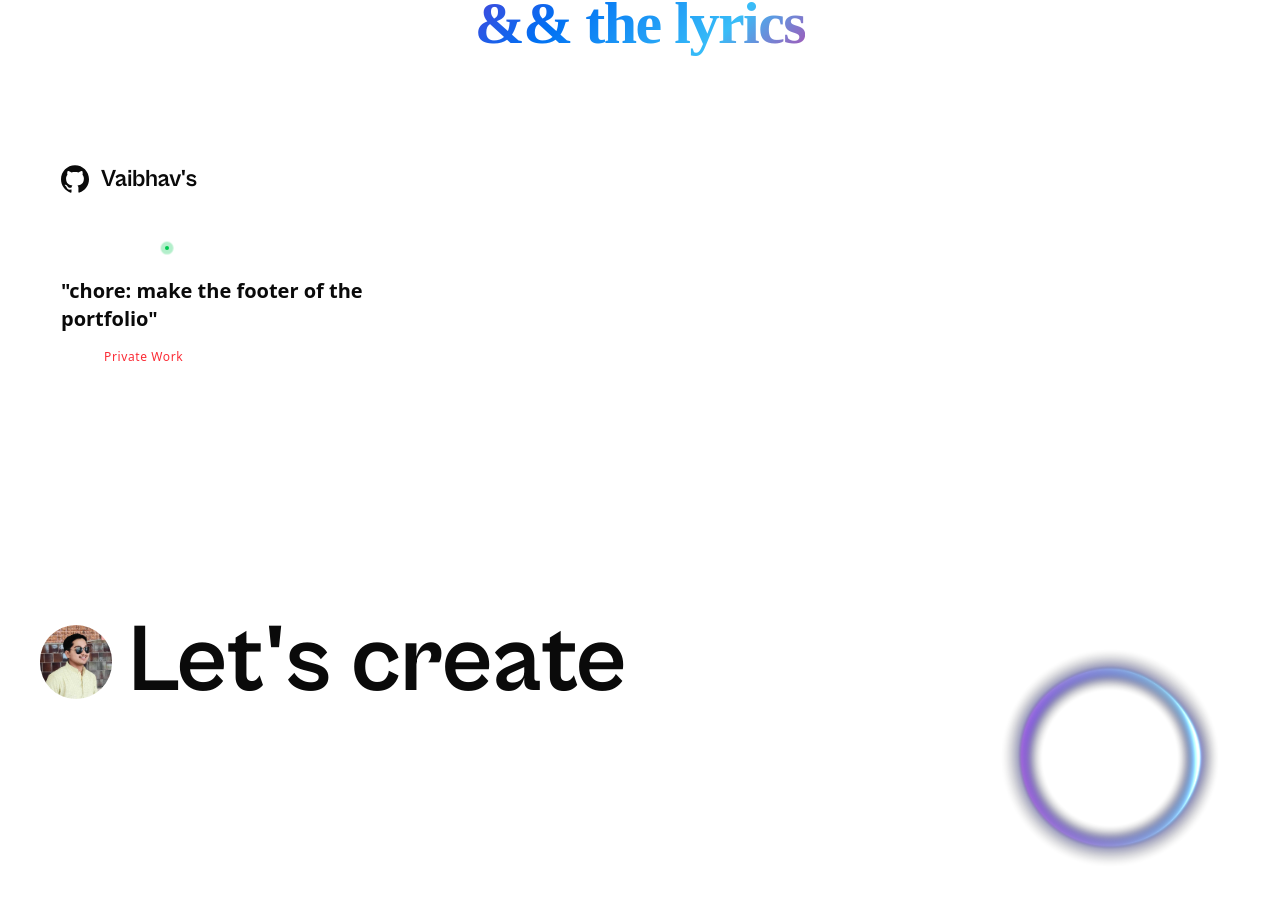
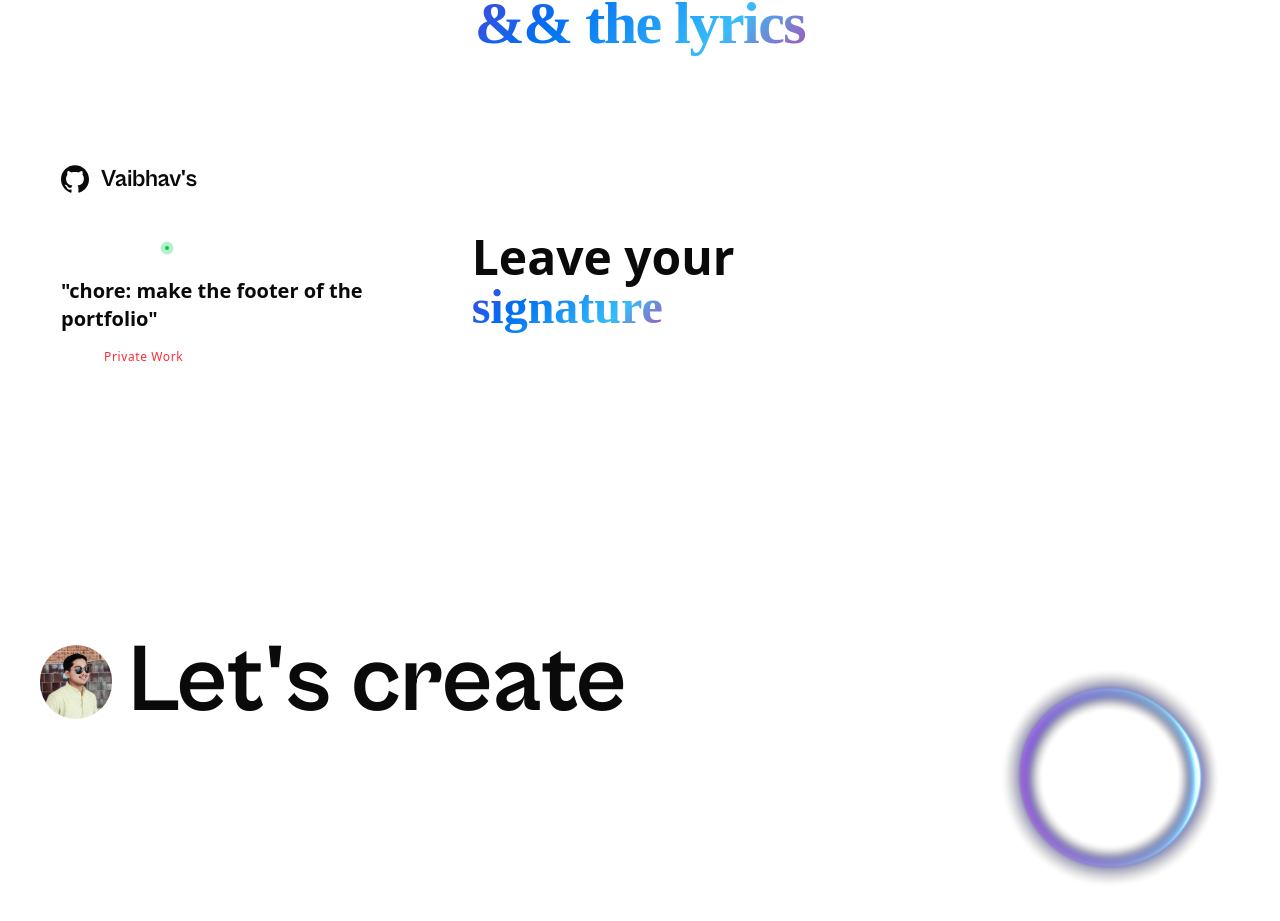
Before and after one commit to Vaibhav-kesarwani/portfolio2, a Next.js app: page / in a window 1280 px wide. Shown: the part 2154-3075 px from the top of the page. Built offline with nearby package versions, Linux system fonts and the light colour scheme.

Commit message:
chore: make the cta card2

```diff
--- a/components/footer/cards/card1.tsx
+++ b/components/footer/cards/card1.tsx
@@ -59,7 +59,7 @@ export default function Card1() {
         </div>
       </div>
 
-      <div className="mt-15 flex items-center justify-center h-full">
+      <div className="mt-20 flex items-center justify-center h-full">
         <div className="w-70 border-t border-white/20" />
       </div>
 
--- /dev/null
+++ b/components/footer/cards/card2.tsx
@@ -0,0 +1,29 @@
+import { AuroraText } from "@/components/vaibhav-ui/aurora-text";
+import { FaArrowRight } from "react-icons/fa";
+
+export default function Card2() {
+  return (
+    <div className="group py-7 px-6 h-full flex flex-col justify-between">
+      <h2 className="uppercase text-sm tracking-widest text-white/50 font-medium">
+        visitors
+      </h2>
+
+      <div className="mt-6 flex flex-col leading-none">
+        <span className="text-5xl font-bold">Leave your</span>
+        <AuroraText className="text-5xl font-bold">signature</AuroraText>
+      </div>
+
+      <p className="mt-8 text-lg tracking-wide text-white/50 font-medium max-w-xs">
+        Let me know you were here.
+      </p>
+
+      <div className="flex justify-end">
+        <button className="group/button cursor-pointer flex items-center gap-3 text-sm font-semibold border border-white/20 px-5 py-2.5 rounded-full text-white/60 transition-all duration-300 ease-out group-hover:border-white/40 hover:bg-white/5">
+          <span className="tracking-tight">Sign Guestbook</span>
+
+          <FaArrowRight className="h-4 w-4 transition-transform duration-300 ease-out group-hover/button:translate-x-1" />
+        </button>
+      </div>
+    </div>
+  );
+}
--- a/components/footer/cta-section.tsx
+++ b/components/footer/cta-section.tsx
@@ -1,7 +1,10 @@
 import { AuroraText } from "../vaibhav-ui/aurora-text";
 import Card1 from "./cards/card1";
+import Card2 from "./cards/card2";
 
 export default function CTASection() {
+  const cards = [Card1, Card2];
+
   return (
     <div className="mt-50">
       <div className="flex flex-col items-center justify-center">
@@ -15,13 +18,15 @@ export default function CTASection() {
           && the lyrics
         </AuroraText>
       </div>
-
-      <div className="mt-20 grid grid-cols-3 px-10 w-full h-85 gap-5">
-        <div className="rounded-2xl border border-white/10 hover:border-white/20 transition-all ease-out duration-300">
-          <Card1 />
-        </div>
-        <div className="rounded-2xl border border-white/10 hover:border-white/20 transition-all ease-out duration-300"></div>
-        <div className="rounded-2xl border border-white/10 hover:border-white/20 transition-all ease-out duration-300"></div>
+      <div className="mt-20 grid grid-cols-3 w-full h-90 px-10 gap-5">
+        {cards.map((Card, i) => (
+          <div
+            key={i}
+            className="rounded-2xl border border-white/10 hover:border-white/20 transition-all duration-300 ease-out"
+          >
+            <Card />
+          </div>
+        ))}
       </div>
     </div>
   );
```
